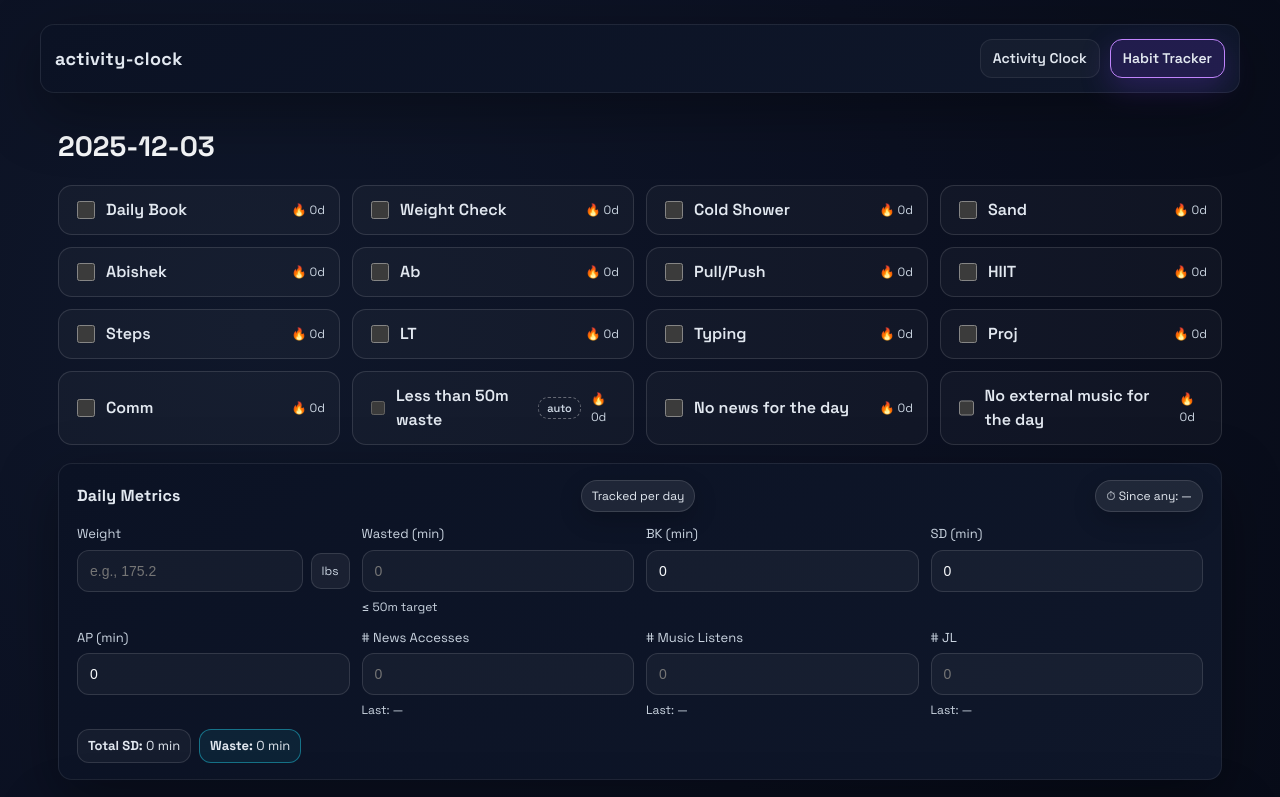
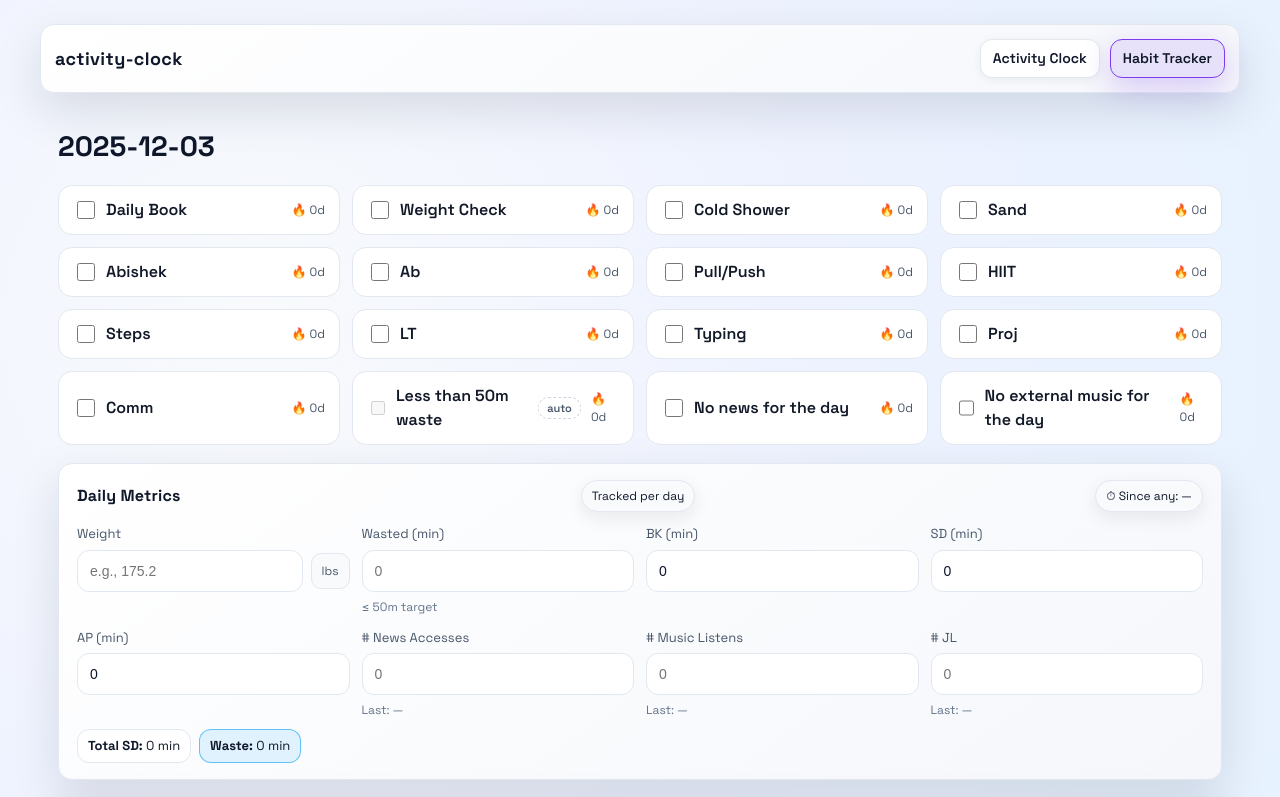
Before and after one commit to anandsun78/activity-clock, a React (Create React App) app: page /habits in a window 1280 px wide. Shown: the top 797 px of the page. Built offline with nearby package versions, Linux system fonts and the light colour scheme; no server answers.

Commit message:
Update UI

```diff
--- a/src/App.tsx
+++ b/src/App.tsx
@@ -43,13 +43,13 @@ function NavBar() {
               style={({ isActive }) => ({
                 padding: "8px 12px",
                 borderRadius: 12,
-                border: `1px solid ${isActive ? "var(--primary-soft)" : "var(--border)"}`,
-                background: isActive ? "rgba(124, 58, 237, 0.18)" : "rgba(255,255,255,0.03)",
-                color: "#e2e8f0",
+                border: `1px solid ${isActive ? "var(--primary)" : "var(--border)"}`,
+                background: isActive ? "rgba(124, 58, 237, 0.12)" : "#ffffff",
+                color: "#0f172a",
                 fontSize: 14,
                 fontWeight: 600,
                 textDecoration: "none",
-                boxShadow: isActive ? "0 10px 30px rgba(124, 58, 237, 0.25)" : "none",
+                boxShadow: isActive ? "0 10px 30px rgba(124, 58, 237, 0.25)" : "0 2px 10px rgba(15,23,42,0.06)",
               })}
             >
               {item.label}
--- a/src/components/ActivityClock.css
+++ b/src/components/ActivityClock.css
@@ -1,9 +1,9 @@
 :root {
-  --ac-surface: rgba(255, 255, 255, 0.04);
-  --ac-surface-strong: rgba(255, 255, 255, 0.07);
-  --ac-border: rgba(255, 255, 255, 0.12);
-  --ac-muted: #cbd5e1;
-  --ac-ink: #e2e8f0;
+  --ac-surface: #ffffff;
+  --ac-surface-strong: #f5f7fb;
+  --ac-border: #e2e8f0;
+  --ac-muted: #475569;
+  --ac-ink: #0f172a;
 }
 
 .ac-section {
@@ -25,15 +25,16 @@
   border: 1px solid var(--ac-border);
   background: var(--ac-surface);
   color: var(--ac-ink);
-  font-size: 13px;
+  font-size: 14px;
+  font-weight: 600;
   transition: border-color 0.16s ease, background 0.16s ease, color 0.16s ease,
     box-shadow 0.16s ease;
 }
 
 .ac-toggle.is-active {
-  border-color: var(--primary-soft);
-  background: rgba(124, 58, 237, 0.15);
-  box-shadow: 0 6px 22px rgba(124, 58, 237, 0.2);
+  border-color: var(--primary);
+  background: rgba(124, 58, 237, 0.08);
+  box-shadow: 0 6px 22px rgba(124, 58, 237, 0.18);
 }
 
 .ac-muted {
@@ -58,7 +59,7 @@
 
 .ac-session-card.gap {
   border-color: rgba(248, 113, 113, 0.45);
-  background: rgba(248, 113, 113, 0.08);
+  background: rgba(248, 113, 113, 0.1);
 }
 
 .ac-session-head {
@@ -77,7 +78,8 @@
   border: 1px solid var(--ac-border);
   background: var(--ac-surface-strong);
   color: var(--ac-ink);
-  font-size: 13px;
+  font-size: 14px;
+  font-weight: 600;
 }
 
 .ac-session-activity.gap {
@@ -95,8 +97,8 @@
 
 .ac-session-duration {
   font-weight: 700;
-  font-size: 15px;
-  padding: 4px 10px;
+  font-size: 16px;
+  padding: 6px 12px;
   border-radius: 10px;
   border: 1px solid var(--ac-border);
   background: var(--ac-surface-strong);
@@ -104,17 +106,17 @@
 }
 
 .ac-session-body {
-  background: rgba(255, 255, 255, 0.03);
+  background: var(--ac-surface-strong);
   border-radius: 10px;
-  padding: 10px;
+  padding: 12px;
   color: var(--ac-ink);
   border: 1px solid var(--ac-border);
 }
 
 .ac-session-time {
   font-family: ui-monospace, SFMono-Regular, Menlo, monospace;
-  font-size: 13px;
-  color: var(--ac-muted);
+  font-size: 14px;
+  color: #0f172a;
 }
 
 .ac-chip-strong {
--- a/src/components/HabitTracker.css
+++ b/src/components/HabitTracker.css
@@ -1,7 +1,7 @@
 :root {
-  --panel: rgba(255, 255, 255, 0.02);
-  --panel-border: rgba(255, 255, 255, 0.12);
-  --muted-strong: #cbd5e1;
+  --panel: #f8fafc;
+  --panel-border: #e2e8f0;
+  --muted-strong: #475569;
 }
 
 .habit-tracker {
@@ -14,19 +14,15 @@
   margin: 0;
   font-size: 28px;
   font-weight: 700;
-  color: #f8fafc;
+  color: #0f172a;
 }
 
 .card {
-  background: linear-gradient(
-    145deg,
-    rgba(255, 255, 255, 0.04),
-    rgba(255, 255, 255, 0.02)
-  );
-  border: 1px solid var(--panel-border);
+  background: linear-gradient(145deg, #ffffff, #f7f8fb);
+  border: 1px solid #e2e8f0;
   border-radius: 18px;
   padding: 16px 18px;
-  box-shadow: 0 10px 38px rgba(0, 0, 0, 0.3);
+  box-shadow: 0 14px 36px rgba(15, 23, 42, 0.12);
 }
 
 .card-header {
@@ -47,10 +43,10 @@
   font-size: 12px;
   padding: 6px 10px;
   border-radius: 999px;
-  border: 1px solid var(--panel-border);
-  color: #e2e8f0;
-  background: rgba(255, 255, 255, 0.08);
-  box-shadow: 0 8px 24px rgba(0, 0, 0, 0.2);
+  border: 1px solid #e2e8f0;
+  color: #0f172a;
+  background: #f8fafc;
+  box-shadow: 0 6px 18px rgba(15, 23, 42, 0.08);
 }
 
 .summary-card {
@@ -67,8 +63,8 @@
 .stat {
   padding: 12px;
   border-radius: 14px;
-  border: 1px solid var(--panel-border);
-  background: rgba(255, 255, 255, 0.03);
+  border: 1px solid #e2e8f0;
+  background: #f8fafc;
   display: grid;
   gap: 6px;
 }
@@ -83,19 +79,19 @@
 
 .stat-label {
   font-size: 12px;
-  color: var(--muted-strong);
+  color: #334155;
   letter-spacing: 0.2px;
 }
 
 .stat-value {
   font-size: 18px;
   font-weight: 700;
-  color: #f8fafc;
+  color: #0f172a;
 }
 
 .stat-sub {
   font-size: 12px;
-  color: var(--muted-strong);
+  color: #475569;
 }
 
 .divider {
@@ -104,7 +100,7 @@
   background: linear-gradient(
     90deg,
     transparent,
-    var(--panel-border),
+    #e2e8f0,
     transparent
   );
 }
@@ -124,15 +120,15 @@
   justify-content: space-between;
   gap: 10px;
   padding: 12px 14px;
-  border: 1px solid var(--panel-border);
+  border: 1px solid #e2e8f0;
   border-radius: 14px;
-  background: rgba(255, 255, 255, 0.03);
+  background: #ffffff;
   transition: border-color 0.2s ease, transform 0.15s ease;
 }
 
 .habit-card.done {
-  border-color: rgba(34, 211, 238, 0.65);
-  background: rgba(34, 211, 238, 0.08);
+  border-color: rgba(14, 165, 233, 0.65);
+  background: #e0f2fe;
 }
 
 .habit-card:hover {
@@ -145,7 +141,7 @@
   gap: 8px;
   cursor: pointer;
   font-weight: 600;
-  color: #e2e8f0;
+  color: #111827;
 }
 
 .habit-label input {
@@ -155,11 +151,11 @@
 
 .streak {
   font-size: 12px;
-  color: var(--muted-strong);
+  color: #475569;
 }
 
 .streak.active {
-  color: #22d3ee;
+  color: #0ea5e9;
 }
 
 .metrics-card .metrics-grid {
@@ -171,7 +167,7 @@
 .metric label {
   display: block;
   font-size: 13px;
-  color: #cbd5e1;
+  color: #475569;
   margin-bottom: 6px;
 }
 
@@ -180,20 +176,20 @@
   width: 100%;
   padding: 12px;
   border-radius: 12px;
-  border: 1px solid var(--panel-border);
-  background: rgba(255, 255, 255, 0.04);
-  color: #f8fafc;
+  border: 1px solid #e2e8f0;
+  background: #ffffff;
+  color: #0f172a;
   font-size: 14px;
 }
 
 .metric input:focus {
-  outline: 2px solid rgba(124, 58, 237, 0.4);
+  outline: 2px solid rgba(124, 58, 237, 0.35);
 }
 
 .metric .hint {
   display: block;
   font-size: 12px;
-  color: var(--muted-strong);
+  color: #64748b;
   margin-top: 6px;
 }
 
@@ -206,9 +202,9 @@
 .metric-input .unit {
   padding: 8px 10px;
   border-radius: 10px;
-  border: 1px solid var(--panel-border);
-  background: rgba(255, 255, 255, 0.06);
-  color: #cbd5e1;
+  border: 1px solid #e2e8f0;
+  background: #f8fafc;
+  color: #475569;
   font-size: 12px;
 }
 
@@ -222,20 +218,20 @@
 .total {
   padding: 6px 10px;
   border-radius: 12px;
-  border: 1px solid var(--panel-border);
-  background: rgba(255, 255, 255, 0.04);
+  border: 1px solid #e2e8f0;
+  background: #ffffff;
   font-size: 13px;
-  color: #e2e8f0;
+  color: #0f172a;
 }
 
 .total.ok {
-  border-color: rgba(34, 211, 238, 0.45);
-  background: rgba(34, 211, 238, 0.08);
+  border-color: rgba(14, 165, 233, 0.6);
+  background: #e0f2fe;
 }
 
 .total.warn {
-  border-color: rgba(244, 63, 94, 0.35);
-  background: rgba(244, 63, 94, 0.08);
+  border-color: rgba(239, 68, 68, 0.45);
+  background: #fee2e2;
 }
 
 .delta-badge {
@@ -244,11 +240,11 @@
   gap: 6px;
   margin-left: 8px;
   padding: 4px 8px;
-  border: 1px solid var(--panel-border);
+  border: 1px solid #fbcfe8;
   border-radius: 12px;
   font-size: 12px;
-  color: #f472b6;
-  background: rgba(244, 114, 182, 0.08);
+  color: #be185d;
+  background: #fff1f2;
 }
 
 .auto-badge {
@@ -256,8 +252,8 @@
   padding: 2px 8px;
   border-radius: 10px;
   font-size: 11px;
-  border: 1px dashed rgba(255, 255, 255, 0.35);
-  color: #cbd5e1;
+  border: 1px dashed #cbd5e1;
+  color: #475569;
 }
 
 .history-grid {
@@ -269,8 +265,8 @@
 .history-card {
   padding: 12px 14px;
   border-radius: 14px;
-  border: 1px solid var(--panel-border);
-  background: rgba(255, 255, 255, 0.03);
+  border: 1px solid #e2e8f0;
+  background: #ffffff;
 }
 
 .history-card .title {
@@ -283,12 +279,12 @@
 
 .history-card .value {
   font-size: 16px;
-  color: #f8fafc;
+  color: #0f172a;
 }
 
 .history-card .label {
   font-size: 12px;
-  color: var(--muted-strong);
+  color: #475569;
 }
 
 .sessions-cards {
@@ -314,13 +310,13 @@
 .weight-tooltip {
   position: absolute;
   pointer-events: none;
-  background: rgba(15, 23, 42, 0.95);
-  border: 1px solid var(--panel-border);
+  background: #ffffff;
+  border: 1px solid #e2e8f0;
   border-radius: 12px;
   padding: 8px 10px;
-  color: #f8fafc;
+  color: #0f172a;
   font-size: 12px;
-  box-shadow: 0 10px 30px rgba(0, 0, 0, 0.4);
+  box-shadow: 0 10px 30px rgba(15, 23, 42, 0.15);
 }
 
 .weight-chart-footer {
@@ -328,7 +324,7 @@
   gap: 8px;
   align-items: center;
   flex-wrap: wrap;
-  color: var(--muted-strong);
+  color: #475569;
   font-size: 12px;
 }
 
@@ -347,8 +343,8 @@
   gap: 6px;
   padding: 4px 8px;
   border-radius: 10px;
-  background: rgba(124, 58, 237, 0.15);
-  color: #e2e8f0;
+  background: rgba(124, 58, 237, 0.12);
+  color: #4c1d95;
   font-size: 12px;
 }
 
@@ -365,18 +361,18 @@
 }
 
 .metric-table th {
-  color: #cbd5e1;
+  color: #475569;
 }
 
 .metric-table td {
-  color: #e2e8f0;
+  color: #0f172a;
 }
 
 .pill {
   padding: 2px 8px;
   border-radius: 999px;
-  border: 1px solid var(--panel-border);
-  background: rgba(255, 255, 255, 0.06);
+  border: 1px solid #e2e8f0;
+  background: #f8fafc;
   font-size: 12px;
-  color: #cbd5e1;
+  color: #0f172a;
 }
--- a/src/components/activity/SessionsPanel.tsx
+++ b/src/components/activity/SessionsPanel.tsx
@@ -92,7 +92,7 @@ const SessionsPanel: React.FC<SessionsPanelProps> = ({
       </div>
 
       {filteredSessions.length === 0 ? (
-        <div style={{ fontSize: 14 }} className="ac-muted">
+        <div style={{ fontSize: 15, fontWeight: 500 }} className="ac-muted">
           No sessions match your filters. Try turning off the filter or logging a
           session.
         </div>
--- a/src/styles/global.css
+++ b/src/styles/global.css
@@ -1,16 +1,16 @@
 @import url("https://fonts.googleapis.com/css2?family=Space+Grotesk:wght@400;500;600;700&family=DM+Sans:wght@400;500;700&display=swap");
 
 :root {
-  color-scheme: dark;
-  --surface: #0f172a;
-  --surface-2: #111827;
-  --card: #0b1224;
-  --muted: #94a3b8;
+  color-scheme: light;
+  --surface: #f7f8fb;
+  --surface-2: #ffffff;
+  --card: #ffffff;
+  --muted: #475569;
   --primary: #7c3aed;
   --primary-soft: #c084fc;
-  --accent: #22d3ee;
-  --danger: #f43f5e;
-  --border: rgba(255, 255, 255, 0.08);
+  --accent: #0ea5e9;
+  --danger: #ef4444;
+  --border: #e2e8f0;
   --radius: 14px;
   --font-sans: "Space Grotesk", "DM Sans", "Sora", "Inter", system-ui,
     -apple-system, BlinkMacSystemFont, "Segoe UI", sans-serif;
@@ -25,8 +25,8 @@
 body {
   margin: 0;
   font-family: var(--font-sans);
-  background: radial-gradient(circle at 20% 20%, #0f172a, #0b1021 40%, #050810);
-  color: #e2e8f0;
+  background: radial-gradient(circle at 20% 20%, #f8fafc, #eef2ff 35%, #e0f2fe);
+  color: #0f172a;
   min-height: 100vh;
   line-height: 1.5;
   -webkit-font-smoothing: antialiased;
@@ -55,8 +55,8 @@ button {
 }
 
 .card {
-  background: linear-gradient(145deg, var(--card), var(--surface));
+  background: linear-gradient(145deg, #ffffff, #f5f7fb);
   border: 1px solid var(--border);
   border-radius: var(--radius);
-  box-shadow: 0 20px 60px rgba(0, 0, 0, 0.35);
+  box-shadow: 0 18px 48px rgba(15, 23, 42, 0.12);
 }
```
Also changed, not shown: src/components/ActivityClock.tsx (+12 -12 lines).
